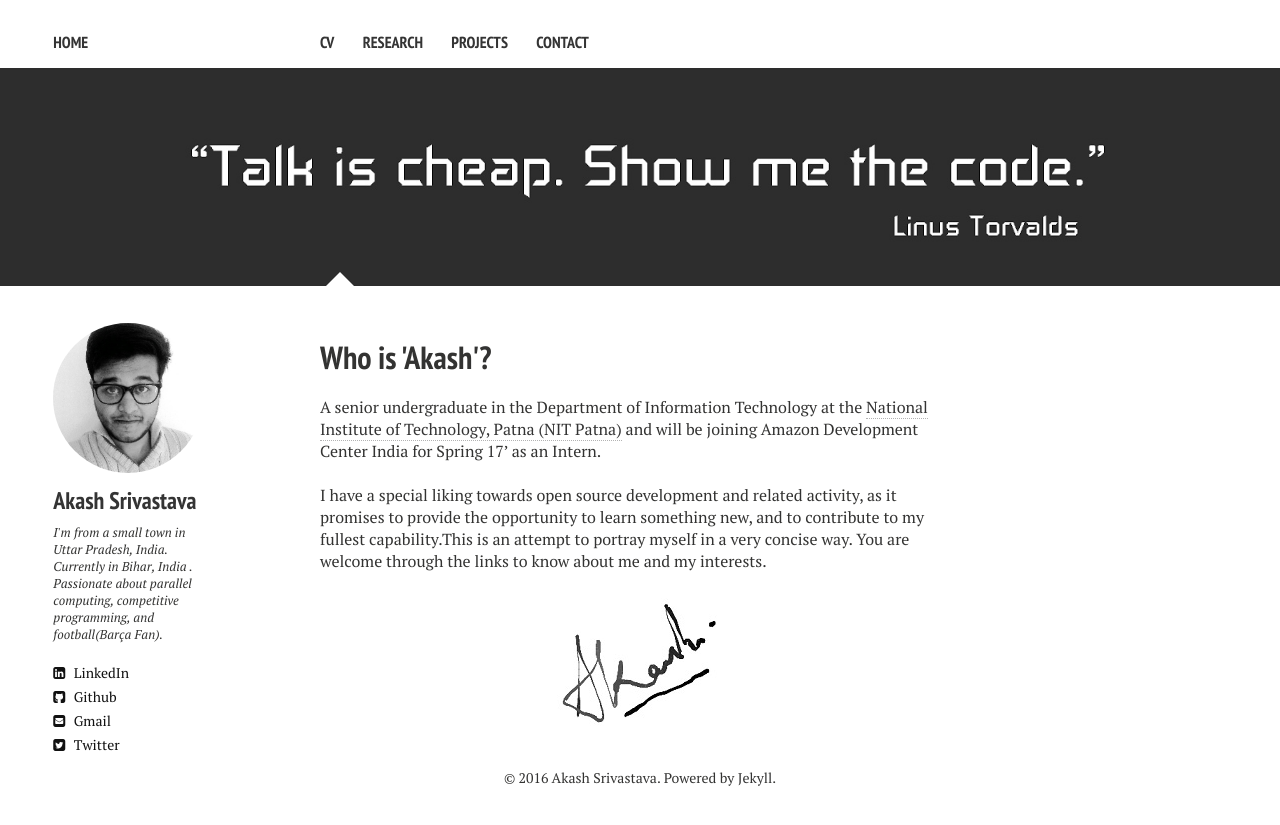
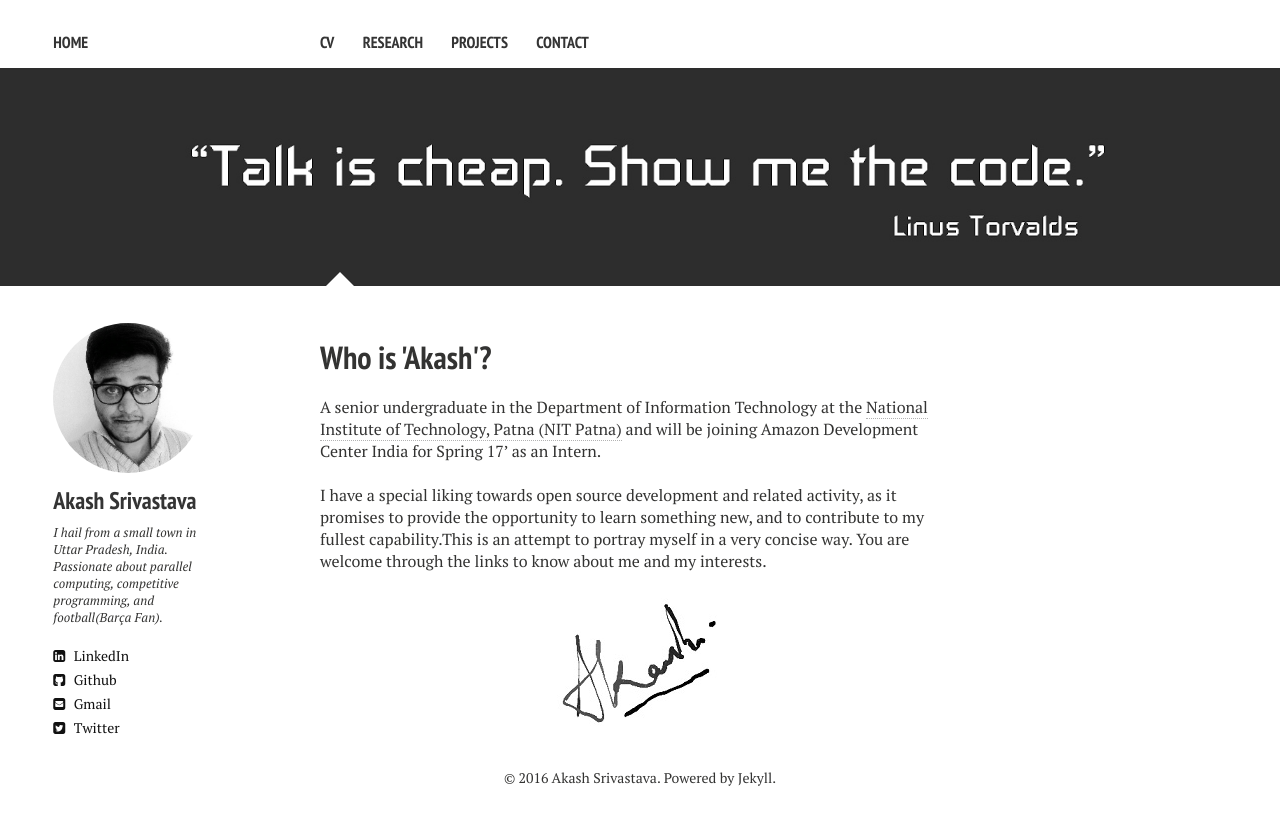
Before and after one commit to Akash1684/akash1684.github.io, a Jekyll site: the page built from index.md, in a window 1280 px wide. Shown: the top 825 px of the page. Built offline with Jekyll 4.4.1, drawn with Linux system fonts in a browser that asks for light colours; nearby versions of some CDN libraries.

Commit message:
Update _config.yml

```diff
--- a/_config.yml
+++ b/_config.yml
@@ -10,7 +10,7 @@ disqus_shortname: akash1684-github-io
 owner:
   name:           Akash Srivastava
   avatar:         akash.png
-  bio:            I'm from a small town in Uttar Pradesh, India. Currently in Bihar, India . Passionate about parallel computing, competitive programming, and football(Barça Fan).
+  bio:            I hail from a small town in Uttar Pradesh, India. Passionate about parallel computing, competitive programming, and football(Barça Fan).
   email:          akash.s1684@gmail.com
   # Social networking links are used in author-bio sidebar. Update and remove as you like.
   twitter: akash1684
@@ -37,7 +37,7 @@ links:
     url: /contact/
 
 # http://en.wikipedia.org/wiki/List_of_tz_database_time_zones
-timezone:    Europe/Zurich
+timezone:    Asia/Kolkata
 future:      true
 #pygments:    true
 highlighter: rouge
```
